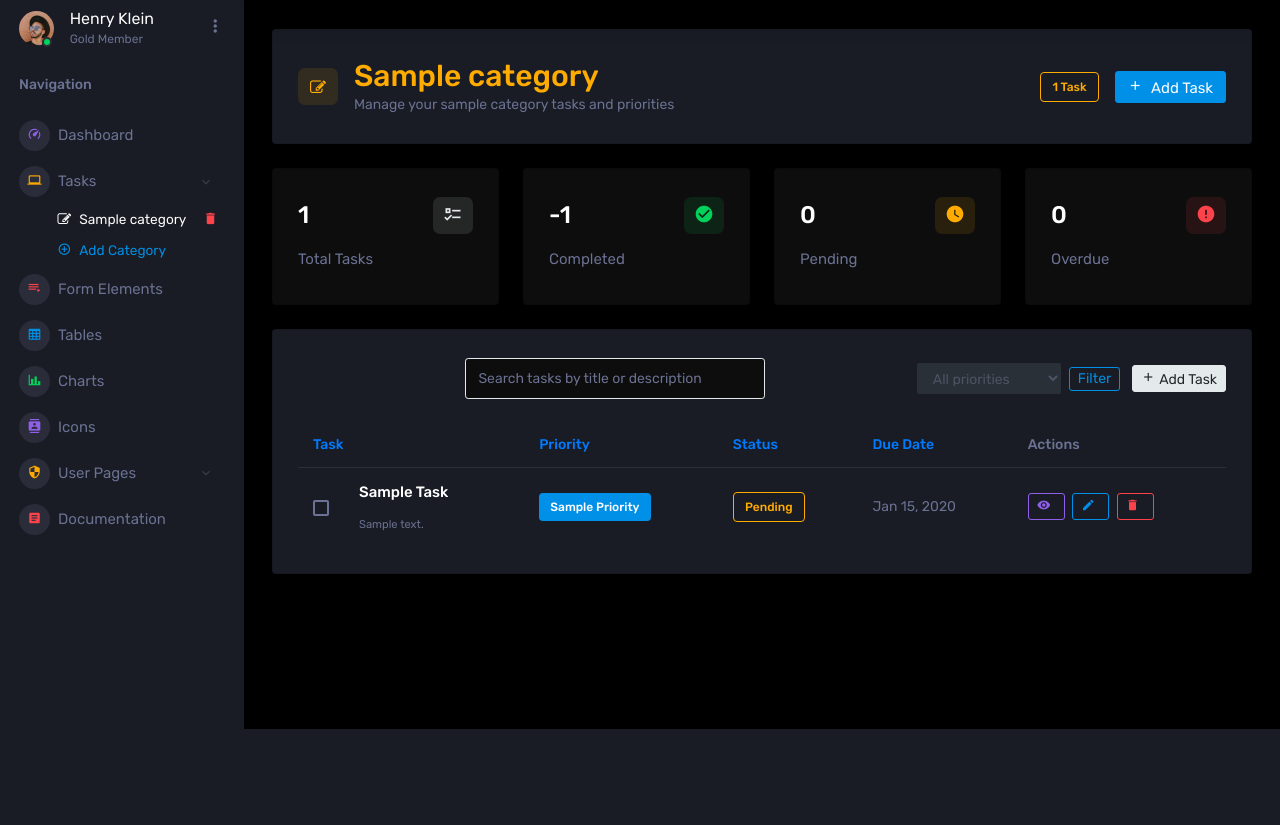
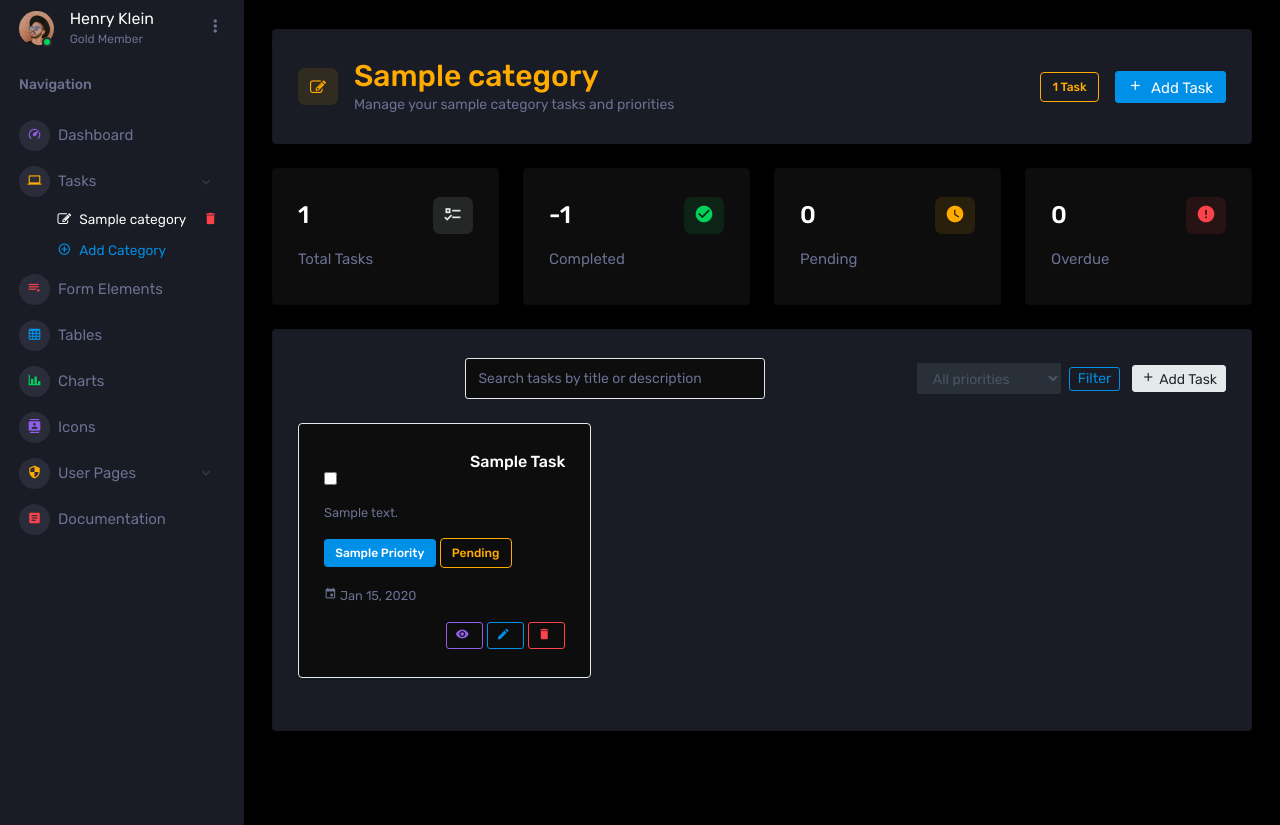
Before and after one commit to Ritvent/hangarin, a Django app: page /task/category/1/ in a window 1280 px wide. Shown: the part 71-896 px from the top of the page. Before the commit the page ends 800 px from the top, so only its background shows below. Run offline with Django 5.2, Linux system fonts and the light colour scheme; tables that the repository leaves empty hold one stand-in row (values such as "Sample post"); some libraries are stand-ins or nearby versions.

Commit message:
edit task view

```diff
--- a/projectsite/templates/category_tasks.html
+++ b/projectsite/templates/category_tasks.html
@@ -132,81 +132,43 @@
             </div>
           </div>
         </div>
+        {% if tasks %}
+  <div class="row" id="taskContainer">
+    {% for task in tasks %}
+      <div class="col-12 col-md-6 col-lg-4 mb-4 task-card">
+        <div class="card bg-dark text-light h-100 shadow-sm border border-secondary">
+          <div class="card-body d-flex flex-column justify-content-between">
 
-        {% if tasks %}
-          <div class="table-responsive">
-            <table class="table table-hover">
-              <thead>
-                <tr>
-                  {% comment %} Helper: build query preserving priority and toggling sort direction {% endcomment %}
-                  {% with req=request.GET %}
-                    {% with cur_sort=current_sort cur_dir=current_direction %}
-                      {% comment %} Compute toggle dir: if currently sorting this column asc -> desc, else asc {% endcomment %}
-                      <th>
-                        <a href="?{% if selected_priority %}priority={{ selected_priority }}&amp;{% endif %}sort=title&amp;dir={% if cur_sort == 'title' and cur_dir == 'asc' %}desc{% else %}asc{% endif %}">{{ labels.task_col|default:'Task' }}
-                          {% if cur_sort == 'title' %}
-                            {% if cur_dir == 'asc' %}▲{% else %}▼{% endif %}
-                          {% endif %}
-                        </a>
-                      </th>
-                      <th>
-                        <a href="?{% if selected_priority %}priority={{ selected_priority }}&amp;{% endif %}sort=priority&amp;dir={% if cur_sort == 'priority' and cur_dir == 'asc' %}desc{% else %}asc{% endif %}">{{ labels.priority_col|default:'Priority' }}
-                          {% if cur_sort == 'priority' %}
-                            {% if cur_dir == 'asc' %}▲{% else %}▼{% endif %}
-                          {% endif %}
-                        </a>
-                      </th>
-                      <th>
-                        <a href="?{% if selected_priority %}priority={{ selected_priority }}&amp;{% endif %}sort=status&amp;dir={% if cur_sort == 'status' and cur_dir == 'asc' %}desc{% else %}asc{% endif %}">{{ labels.status_col|default:'Status' }}
-                          {% if cur_sort == 'status' %}
-                            {% if cur_dir == 'asc' %}▲{% else %}▼{% endif %}
-                          {% endif %}
-                        </a>
-                      </th>
-                      <th>
-                        <a href="?{% if selected_priority %}priority={{ selected_priority }}&amp;{% endif %}sort=deadline&amp;dir={% if cur_sort == 'deadline' and cur_dir == 'asc' %}desc{% else %}asc{% endif %}">{{ labels.due_col|default:'Due Date' }}
-                          {% if cur_sort == 'deadline' %}
-                            {% if cur_dir == 'asc' %}▲{% else %}▼{% endif %}
-                          {% endif %}
-                        </a>
-                      </th>
-                      <th>Actions</th>
-                    {% endwith %}
-                  {% endwith %}
-                </tr>
-              </thead>
-              <tbody>
-                {% for task in tasks %}
-                <tr>
-                  <td>
-                    <div class="d-flex align-items-center">
-                      <div class="form-check form-check-muted m-0 mr-3">
-                        <label class="form-check-label">
+            <!-- Header: Checkbox + Title -->
+            <div class="d-flex align-items-start justify-content-between mb-2">
+              <div class="form-check">
                 <input type="checkbox" class="form-check-input" {% if task.status == 'Completed' %}checked{% endif %}>
-                        </label>
               </div>
-                      <div>
-                        <h6 class="card-title {% if task.status == 'Completed' %}text-decoration-line-through{% endif %}">
+              <h5 class="card-title mb-0 {% if task.status == 'Completed' %}text-decoration-line-through text-muted{% endif %}">
                 {{ task.title }}
-                        </h6>
-                        <p class="mb-0 small">{{ task.description|truncatechars:50 }}</p>
+              </h5>
             </div>
-                    </div>
-                  </td>
-                  <td>
+
+            <!-- Description -->
+            <p class="card-text small text-muted mb-3">{{ task.description|truncatechars:100 }}</p>
+
+            <!-- Details -->
+            <div class="mb-3">
+              <span class="badge
                 {% if task.priority.priority_name == 'high' or task.priority.priority_name == 'critical' %}
-                      <span class="badge badge-danger">{{ task.priority.priority_name|title }}</span>
+                  badge-danger
                 {% elif task.priority.priority_name == 'medium' %}
-                      <span class="badge badge-warning">{{ task.priority.priority_name|title }}</span>
+                  badge-warning
                 {% elif task.priority.priority_name == 'optional' %}
-                      <span class="badge badge-info">{{ task.priority.priority_name|title }}</span>
+                  badge-info
                 {% elif task.priority.priority_name == 'completed' %}
-                      <span class="badge badge-success">{{ task.priority.priority_name|title }}</span>
+                  badge-success
                 {% else %}
-                      <span class="badge badge-primary">{{ task.priority.priority_name|title }}</span>
-                    {% endif %}
-                  </td>
-                  <td>
+                  badge-primary
+                {% endif %}">
+                {{ task.priority.priority_name|title }}
+              </span>
+
               {% if task.status == 'Completed' %}
                 <span class="badge badge-success">{{ task.status }}</span>
               {% elif task.status == 'In Progress' %}
@@ -214,11 +176,15 @@
               {% else %}
                 <span class="badge badge-outline-warning">{{ task.status }}</span>
               {% endif %}
-                  </td>
-                  <td>
-                    <span>{{ task.deadline|date:"M d, Y" }}</span>
-                  </td>
-                  <td>
+            </div>
+
+            <!-- Due Date -->
+            <p class="small text-muted mb-3">
+              <i class="mdi mdi-calendar"></i> {{ task.deadline|date:"M d, Y" }}
+            </p>
+
+            <!-- Actions -->
+            <div class="mt-auto d-flex justify-content-end">
               <a href="{% url 'task_detail' task.pk %}" class="btn btn-outline-info btn-sm mr-1">
                 <i class="mdi mdi-eye"></i>
               </a>
@@ -228,13 +194,15 @@
               <a href="{% url 'task_delete' task.pk %}" class="btn btn-outline-danger btn-sm">
                 <i class="mdi mdi-delete"></i>
               </a>
-                  </td>
-                </tr>
+            </div>
+
+          </div>
+        </div>
+      </div>
     {% endfor %}
-              </tbody>
-            </table>
   </div>
 {% else %}
+
           <div class="text-center py-5">
             <div class="icon icon-box-{{ category_color }} mx-auto mb-3" style="width: 80px; height: 80px;">
               <span class="mdi mdi-format-list-checks icon-item" style="font-size: 40px;"></span>
```
Lines whose indentation alone changed are shown as unchanged.
